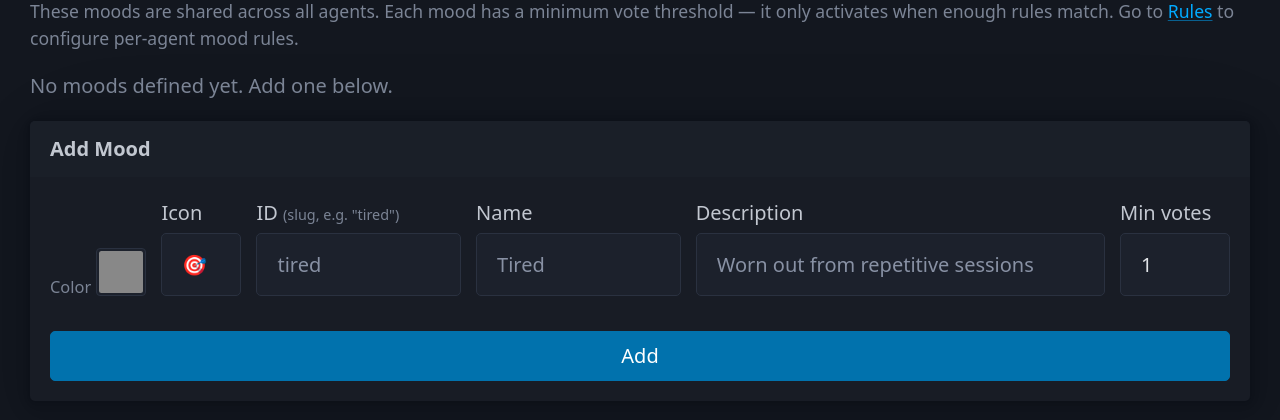
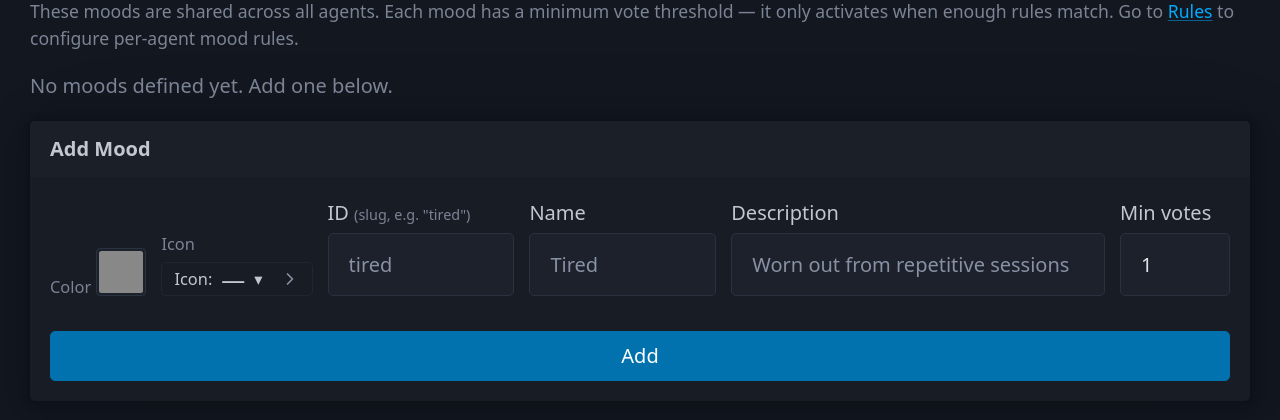
Before and after one commit to cflux/AgentEgo, a FastAPI app: page /moods in a window 1280 px wide. Shown: the part 176-596 px from the top of the page. Run offline with FastAPI, Linux system fonts and the light colour scheme; data that the repository does not hold is empty; parts of the project's set-up code (start-up, migrations or seed data) failed here and were passed over; some libraries are stand-ins or nearby versions.

Commit message:
Replace mood icon text field with a click-to-pick emoji selector
Typing emoji on desktop is awkward. The Add Mood form and inline edit row now use
a reusable emoji picker (partials/icon_picker.html): a curated grid of mood-relevant
emoji that sets a hidden `icon` field and a live preview, collapsing after selection.

Co-Authored-By: Claude Opus 4.8 <noreply@anthropic.com>

```diff
--- a/agentego/templates/base.html
+++ b/agentego/templates/base.html
@@ -60,6 +60,13 @@
     .profile-tab.active { background:var(--pico-primary-background); border-color:var(--pico-primary-background); color:var(--pico-primary-inverse); }
     /* Mood badge */
     .mood-badge { display:inline-block; padding:0.2em 0.65em; border-radius:999px; font-size:0.82rem; font-weight:600; }
+    /* Emoji icon picker */
+    .icon-picker > summary { list-style:none; cursor:pointer; display:inline-flex; align-items:center; gap:0.35rem; padding:0.3rem 0.6rem; border:1px solid var(--pico-muted-border-color); border-radius:var(--pico-border-radius); background:var(--pico-card-background-color); font-size:0.82rem; }
+    .icon-picker > summary::-webkit-details-marker { display:none; }
+    .icon-picker .icon-current { font-size:1.2rem; min-width:1.4rem; text-align:center; }
+    .icon-grid { display:flex; flex-wrap:wrap; gap:0.15rem; margin-top:0.4rem; max-width:20rem; padding:0.4rem; border:1px solid var(--pico-muted-border-color); border-radius:var(--pico-border-radius); background:var(--pico-card-background-color); }
+    .icon-opt { font-size:1.3rem; line-height:1; padding:0.25rem; border-radius:6px; cursor:pointer; background:none; border:none; }
+    .icon-opt:hover { background:var(--pico-primary-background); }
   </style>
 </head>
 <body>
@@ -79,5 +86,16 @@
   <main>
     {% block content %}{% endblock %}
   </main>
+  <script>
+    // Emoji icon picker: set the hidden input + summary preview, then collapse.
+    function pickIcon(el, emoji) {
+      var d = el.closest('details');
+      var input = d.querySelector('input[name=icon]');
+      if (input) input.value = emoji;
+      var cur = d.querySelector('.icon-current');
+      if (cur) cur.textContent = emoji;
+      d.open = false;
+    }
+  </script>
 </body>
 </html>
--- a/agentego/templates/moods.html
+++ b/agentego/templates/moods.html
@@ -40,10 +40,11 @@
       <span style="font-size:0.82rem; color:var(--pico-muted-color);">Color</span>
       <input type="color" name="color" value="#888888" style="width:2.5rem; height:2.4rem; padding:0.1rem; border-radius:4px; cursor:pointer;">
     </label>
-    <label style="margin:0; width:4rem;">
-      Icon
-      <input type="text" name="icon" placeholder="🎯" maxlength="4" style="font-size:1rem;">
-    </label>
+    <div style="margin:0;">
+      <span style="font-size:0.82rem; color:var(--pico-muted-color); display:block; margin-bottom:0.25rem;">Icon</span>
+      {% set selected = "" %}
+      {% include "partials/icon_picker.html" %}
+    </div>
     <label style="margin:0; flex:1; min-width:100px;">
       ID <small style="color:var(--pico-muted-color); font-size:0.72rem;">(slug, e.g. "tired")</small>
       <input type="text" name="id" required placeholder="tired" pattern="[a-z0-9_]+" title="Lowercase letters, digits, underscores only">
--- /dev/null
+++ b/agentego/templates/partials/icon_picker.html
@@ -0,0 +1,21 @@
+{# Emoji icon picker. Expects: selected (current icon, may be empty). Submits as `icon`. #}
+{% set icons = [
+  "🎯","💼","🛠️","📚","🧠","⚙️","💻","📈",
+  "⚡","🔥","✨","💪","🚀","🌟","⭐","💡",
+  "😌","😴","🥱","🌙","☕","🧘","🍵",
+  "😊","😀","😄","🥰","😍","🤗","🎉","💬","🙂",
+  "🔍","🤔","🧐","❓","📖",
+  "😤","😠","😢","😟","😩","😬","💀",
+  "😏","😉","😈","💖","❤️","😻",
+  "🎨","🎭","✏️","🌈","🎵",
+  "🤖","👾","🌀","🐺"
+] %}
+<details class="icon-picker">
+  <summary>Icon: <span class="icon-current">{{ selected or "—" }}</span> ▾</summary>
+  <div class="icon-grid">
+    {% for e in icons %}
+    <button type="button" class="icon-opt" onclick="pickIcon(this, '{{ e }}')">{{ e }}</button>
+    {% endfor %}
+  </div>
+  <input type="hidden" name="icon" value="{{ selected or '' }}">
+</details>
--- a/agentego/templates/partials/mood_edit_row.html
+++ b/agentego/templates/partials/mood_edit_row.html
@@ -8,10 +8,8 @@
         <span style="font-size:0.78rem; color:var(--pico-muted-color);">Color</span>
         <input type="color" name="color" value="{{ mood.color }}" style="width:2.5rem; height:2rem; padding:0.1rem; border-radius:4px; cursor:pointer;">
       </label>
-      <label style="margin:0;">
-        <span style="font-size:0.78rem; color:var(--pico-muted-color);">Icon</span>
-        <input type="text" name="icon" value="{{ mood.icon or '' }}" style="width:3.5rem; padding:0.25rem 0.5rem; font-size:1rem;" placeholder="🎯" maxlength="4">
-      </label>
+      {% set selected = mood.icon %}
+      {% include "partials/icon_picker.html" %}
       <input type="text" name="name" value="{{ mood.name }}" required style="flex:1; min-width:100px; padding:0.3rem 0.5rem;" placeholder="Name">
       <input type="text" name="description" value="{{ mood.description or '' }}" style="flex:2; min-width:140px; padding:0.3rem 0.5rem;" placeholder="Description">
       <label style="display:flex; align-items:center; gap:0.3rem; margin:0;">
```
